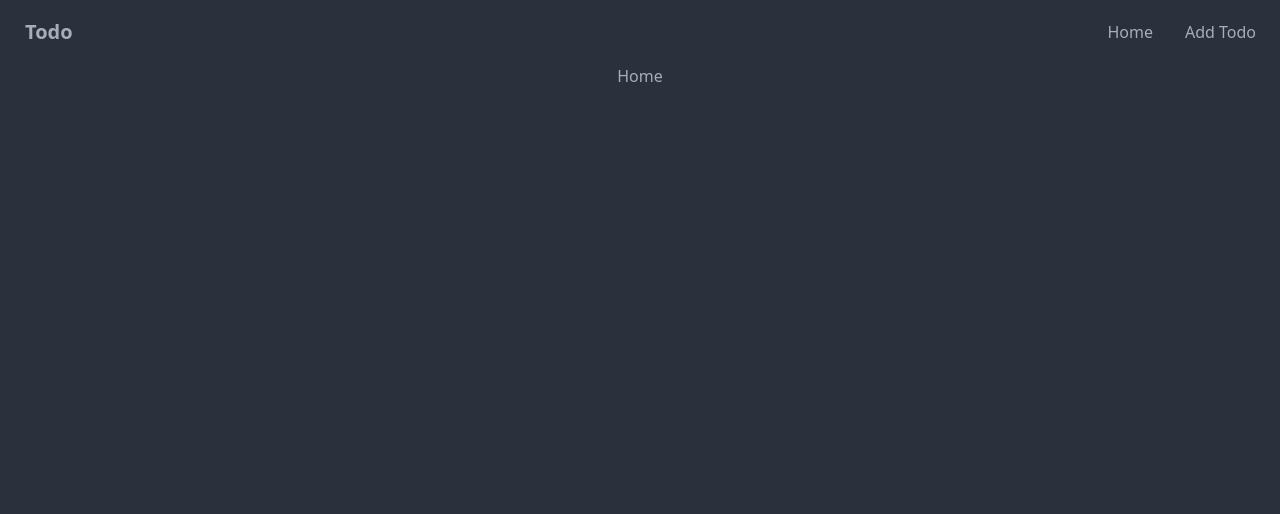
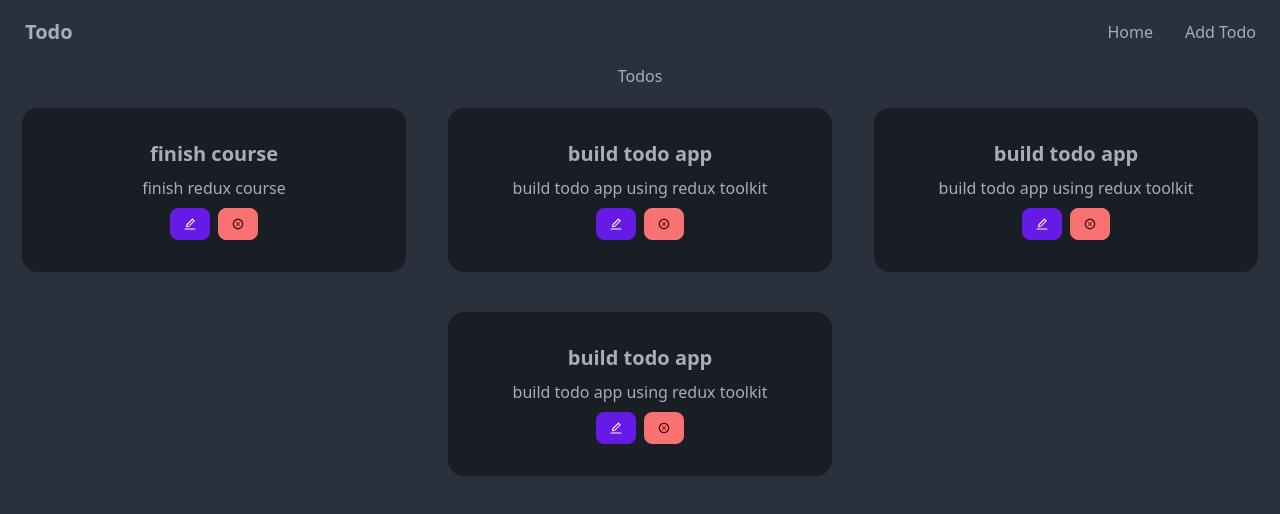
Before and after one commit to zhSHUVO/Todo, a React (Create React App) app: page / in a window 1280 px wide. Shown: the top 514 px of the page. Built offline with nearby package versions, Linux system fonts and the light colour scheme.

Commit message:
showing todo cards

```diff
--- a/src/app/store.js
+++ b/src/app/store.js
@@ -1,5 +1,5 @@
 import { configureStore } from "@reduxjs/toolkit";
-import { todoSlice } from "../features/TodoSlice";
+import todoSlice from "../features/TodoSlice";
 
 const store = configureStore({
     reducer: {
--- a/src/features/TodoSlice.js
+++ b/src/features/TodoSlice.js
@@ -1,10 +1,20 @@
-import { createSlice } from "@reduxjs/toolkit";
+const { createSlice } = require("@reduxjs/toolkit");
 
 const initialTodos = {
     todos: [
         { id: 1, title: "finish course", description: "finish redux course" },
         {
             id: 2,
+            title: "build todo app",
+            description: "build todo app using redux toolkit",
+        },
+        {
+            id: 3,
+            title: "build todo app",
+            description: "build todo app using redux toolkit",
+        },
+        {
+            id: 4,
             title: "build todo app",
             description: "build todo app using redux toolkit",
         },
@@ -20,4 +30,4 @@ export const todoSlice = createSlice({
 });
 
 export const { showTodos } = todoSlice.actions;
-export default showTodos.reducers;
+export default todoSlice.reducer;
--- a/src/index.js
+++ b/src/index.js
@@ -1,17 +1,19 @@
-import React from 'react';
-import ReactDOM from 'react-dom/client';
-import './index.css';
-import App from './App';
-import reportWebVitals from './reportWebVitals';
-import { BrowserRouter } from 'react-router-dom';
+import React from "react";
+import ReactDOM from "react-dom/client";
+import { Provider } from "react-redux";
+import { BrowserRouter } from "react-router-dom";
+import App from "./App";
+import store from "./app/store";
+import "./index.css";
+import reportWebVitals from "./reportWebVitals";
 
-const root = ReactDOM.createRoot(document.getElementById('root'));
+const root = ReactDOM.createRoot(document.getElementById("root"));
 root.render(
-  <React.StrictMode>
-    <BrowserRouter>
-    <App />
-    </BrowserRouter>
-  </React.StrictMode>
+    <Provider  store={store}>
+        <BrowserRouter>
+            <App />
+        </BrowserRouter>
+    </Provider>
 );
 
 // If you want to start measuring performance in your app, pass a function
--- a/src/pages/Home.js
+++ b/src/pages/Home.js
@@ -1,8 +1,61 @@
 import React from "react";
+import { useSelector } from "react-redux";
 
 const Home = () => {
+    const todos = useSelector((state) => state.todosReducer.todos);
+
     return (
-        <div><h1>Home</h1></div>
+        <div>
+            <h1>Todos</h1>
+            <div className="flex flex-wrap justify-evenly">
+                {todos &&
+                    todos.map((todo) => {
+                        const { id, title, description } = todo;
+                        console.log(todo);
+                        return (
+                            <div
+                                key={id}
+                                className="card w-96 bg-neutral text-neutral-content m-5"
+                            >
+                                <div className="card-body items-center text-center">
+                                    <h2 className="card-title">{title}</h2>
+                                    <p>{description}</p>
+                                    <div className="card-actions justify-end">
+                                        <button className="btn btn-sm btn-primary">
+                                            <svg
+                                                stroke="currentColor"
+                                                fill="currentColor"
+                                                strokeWidth="0"
+                                                viewBox="0 0 1024 1024"
+                                                height="1em"
+                                                width="1em"
+                                                xmlns="http://www.w3.org/2000/svg"
+                                            >
+                                                <path d="M257.7 752c2 0 4-.2 6-.5L431.9 722c2-.4 3.9-1.3 5.3-2.8l423.9-423.9a9.96 9.96 0 0 0 0-14.1L694.9 114.9c-1.9-1.9-4.4-2.9-7.1-2.9s-5.2 1-7.1 2.9L256.8 538.8c-1.5 1.5-2.4 3.3-2.8 5.3l-29.5 168.2a33.5 33.5 0 0 0 9.4 29.8c6.6 6.4 14.9 9.9 23.8 9.9zm67.4-174.4L687.8 215l73.3 73.3-362.7 362.6-88.9 15.7 15.6-89zM880 836H144c-17.7 0-32 14.3-32 32v36c0 4.4 3.6 8 8 8h784c4.4 0 8-3.6 8-8v-36c0-17.7-14.3-32-32-32z"></path>
+                                            </svg>
+                                        </button>
+                                        <button className="btn btn-sm btn-error">
+                                            <svg
+                                                stroke="currentColor"
+                                                fill="currentColor"
+                                                strokeWidth="0"
+                                                version="1.2"
+                                                baseProfile="tiny"
+                                                viewBox="0 0 24 24"
+                                                height="1em"
+                                                width="1em"
+                                                xmlns="http://www.w3.org/2000/svg"
+                                            >
+                                                <path d="M12 3c-4.963 0-9 4.038-9 9s4.037 9 9 9 9-4.038 9-9-4.037-9-9-9zm0 16c-3.859 0-7-3.14-7-7s3.141-7 7-7 7 3.14 7 7-3.141 7-7 7zM12.707 12l2.646-2.646c.194-.194.194-.512 0-.707-.195-.194-.513-.194-.707 0l-2.646 2.646-2.646-2.647c-.195-.194-.513-.194-.707 0-.195.195-.195.513 0 .707l2.646 2.647-2.646 2.646c-.195.195-.195.513 0 .707.097.098.225.147.353.147s.256-.049.354-.146l2.646-2.647 2.646 2.646c.098.098.226.147.354.147s.256-.049.354-.146c.194-.194.194-.512 0-.707l-2.647-2.647z"></path>
+                                            </svg>
+                                        </button>
+                                    </div>
+                                </div>
+                            </div>
+                        );
+                    })}
+            </div>
+        </div>
     );
 };
 
```
